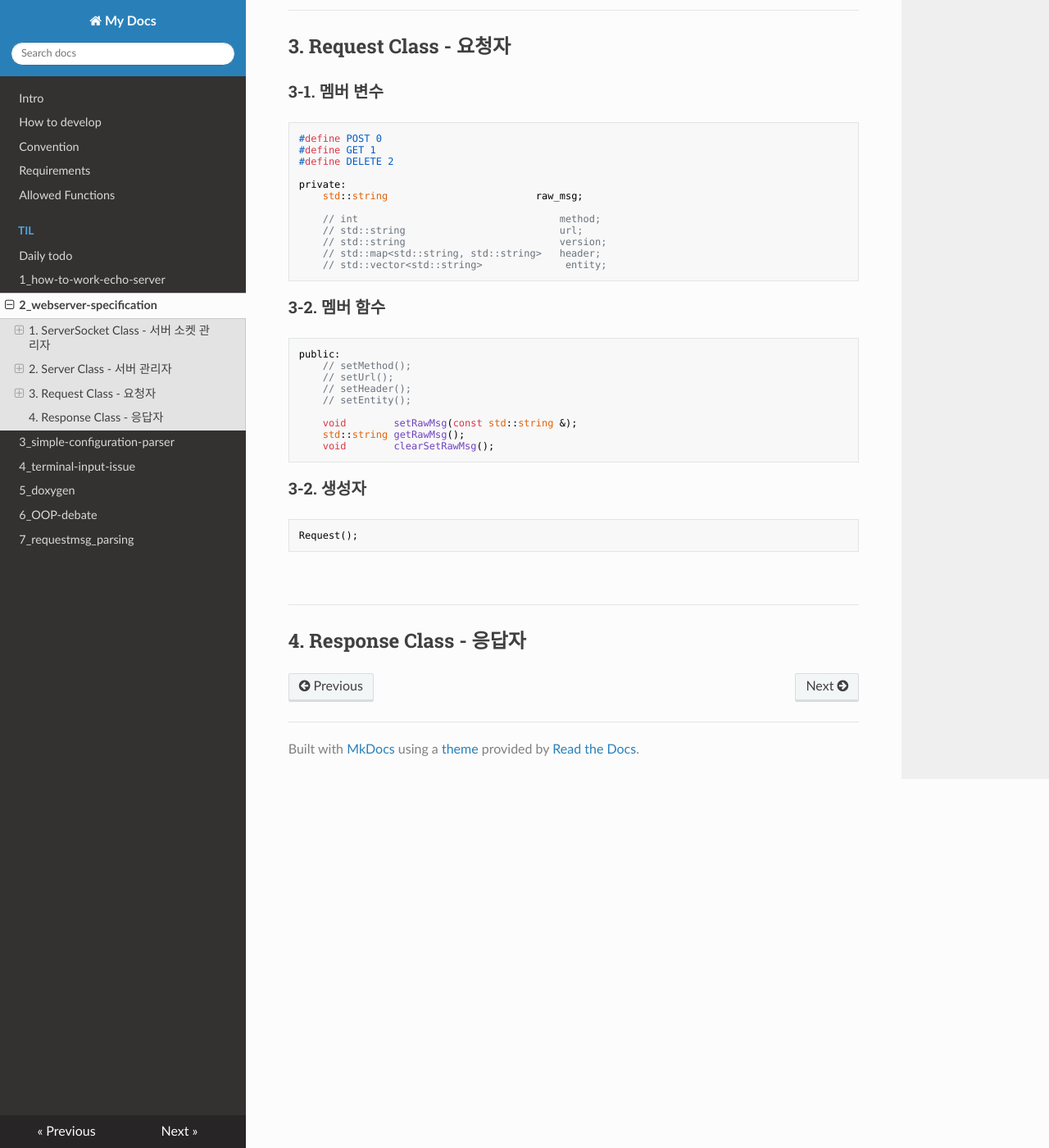
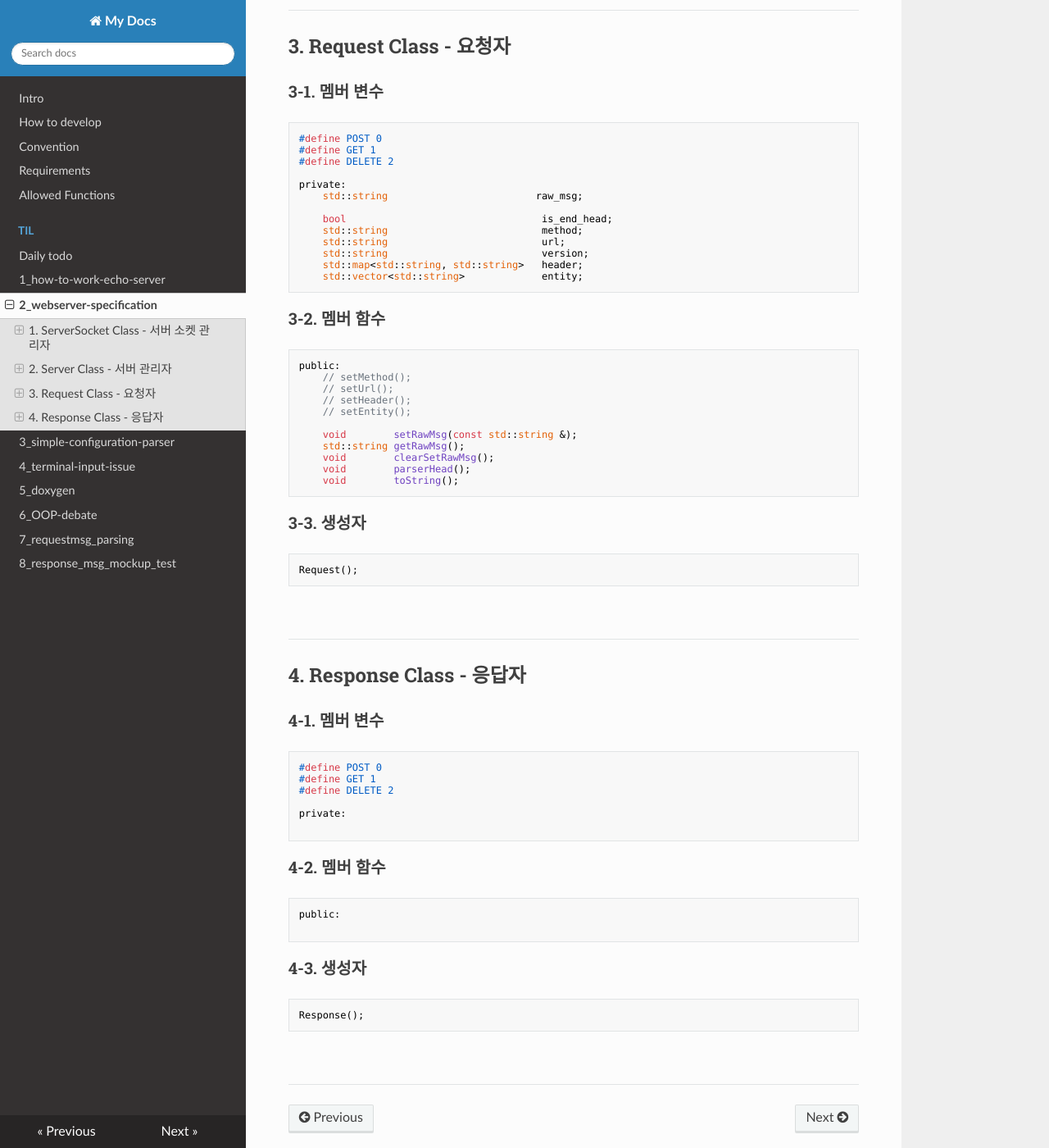
Before and after one commit to JaeHwan-s-WebServeClass/webserver-nginx, an MkDocs documentation site: the page built from docs/docs/til/2_webserver-specification.md, in a window 1280 px wide and 1400 px high, scrolled down 1706 px. Shown: the whole window at 82% size. Built offline with MkDocs 1.6.1, drawn with Linux system fonts in a browser that asks for light colours; nearby versions of some CDN libraries.

Commit message:
docs: work update

````diff
--- a/docs/docs/til/2_webserver-specification.md
+++ b/docs/docs/til/2_webserver-specification.md
@@ -96,11 +96,12 @@ Server(ServerSocket &server_socket);
 private:
     std::string							raw_msg;
 
-	// int                                  method;
-	// std::string                          url;
-	// std::string                          version;
-	// std::map<std::string, std::string>   header;
-	// std::vector<std::string> 		     entity;
+	bool                                 is_end_head;
+	std::string                          method;
+	std::string                          url;
+	std::string                          version;
+	std::map<std::string, std::string>   header;
+	std::vector<std::string> 		     entity;
 ```
 
 
@@ -116,9 +117,11 @@ public:
 	void        setRawMsg(const std::string &);
 	std::string getRawMsg();
 	void        clearSetRawMsg();
+    void        parserHead();
+    void        toString();
 ```
 
-### 3-2. 생성자
+### 3-3. 생성자
 ```c++
 Request();
 ```
@@ -130,3 +133,33 @@ Request();
 ***
 
 ## 4. Response Class - 응답자
+
+### 4-1. 멤버 변수
+
+```c++
+#define POST 0
+#define GET 1
+#define DELETE 2
+
+private:
+
+```
+
+
+### 4-2. 멤버 함수
+
+```c++
+public:
+
+```
+
+### 4-3. 생성자
+```c++
+Response();
+```
+
+
+
+<br>
+
+***
--- a/docs/mkdocs.yml
+++ b/docs/mkdocs.yml
@@ -20,3 +20,4 @@ nav:
     - '5_doxygen': til/5_doxygen.md
     - '6_OOP-debate': til/6_OOP-debate.md
     - '7_requestmsg_parsing' : til/7_requestmsg_parsing.md
+    - '8_response_msg_mockup_test' : til/8_response_msg_mockup_test.md
````
Also changed, not shown: docs/docs/til/0_daily-todo.md (+4 -3 lines), docs/docs/til/8_response_msg_mockup_test.md (added, +42 -0 lines).
